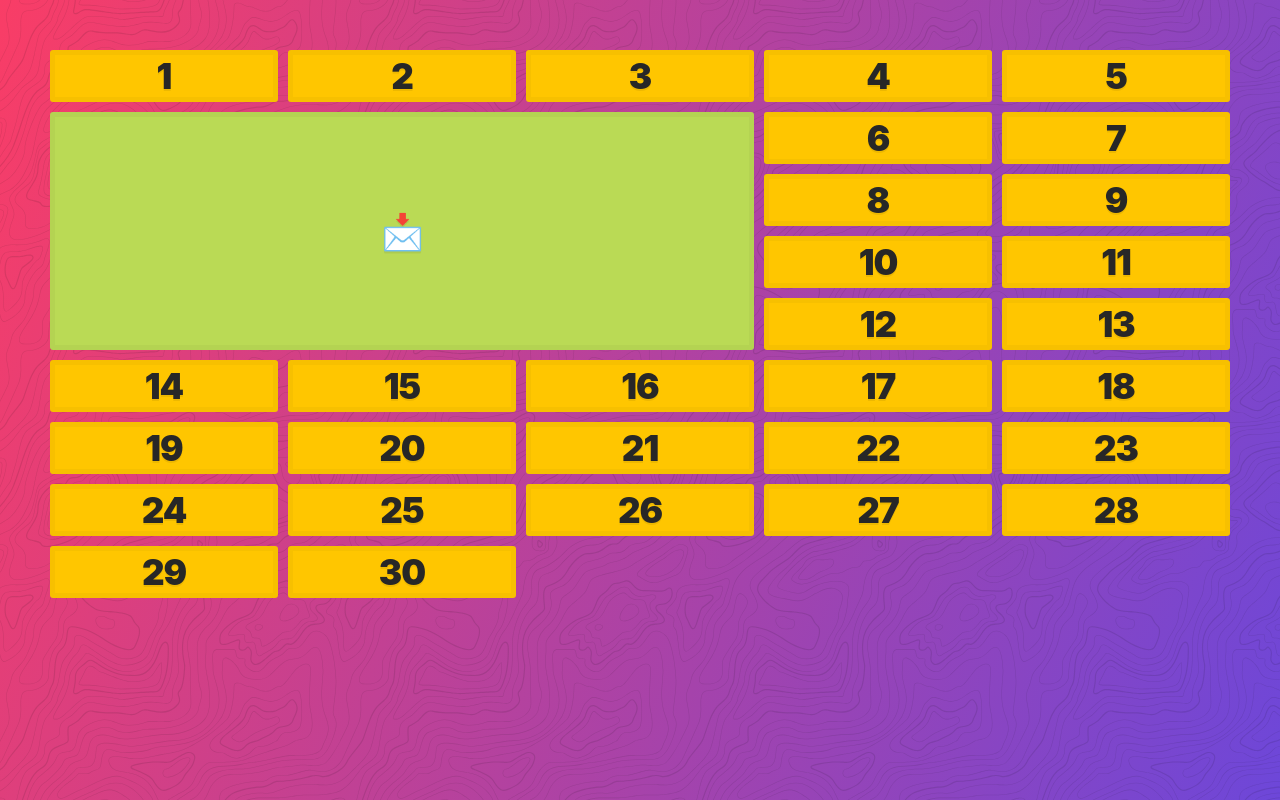
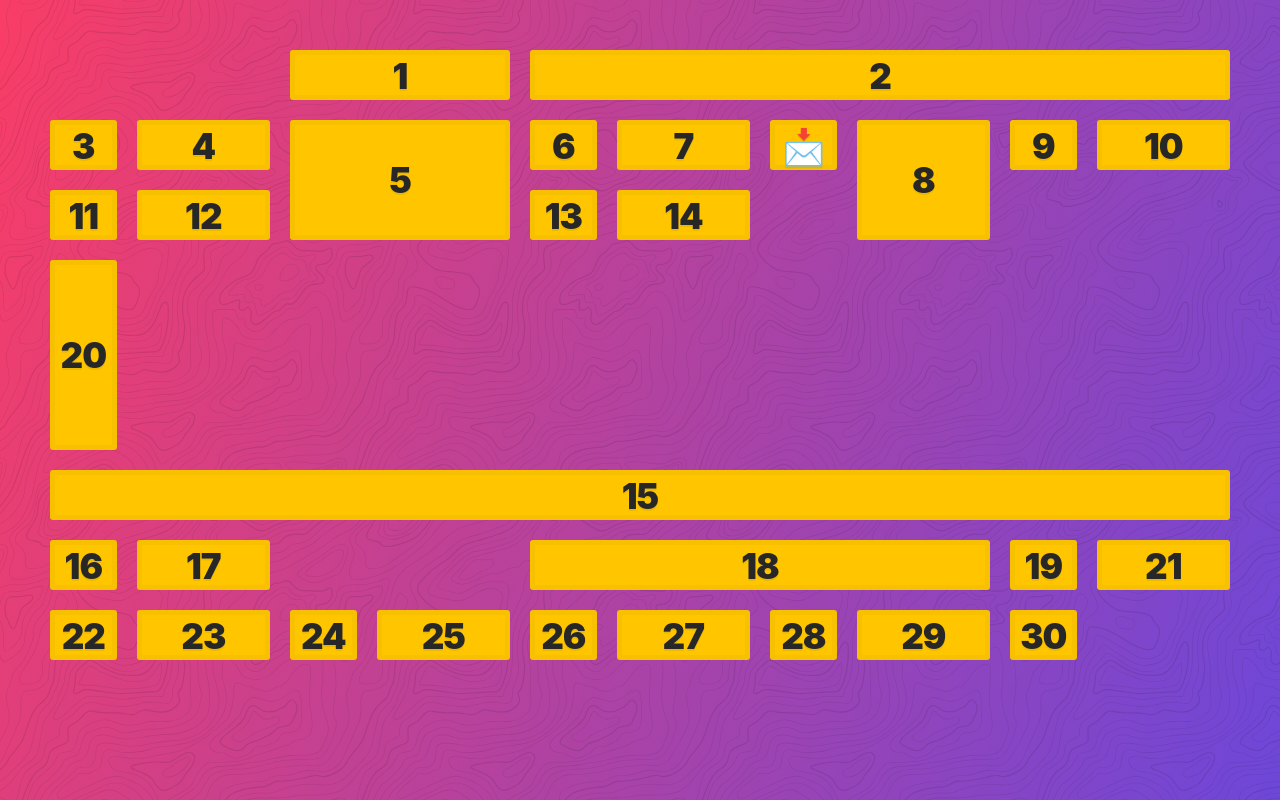
Before and after one commit to alberthoxha/css-grid-master, a React (Vite) app: page / in a window 1280 px wide. Built offline with nearby package versions, Linux system fonts and the light colour scheme.

Commit message:
auto fit auto fill

```diff
--- a/src/App.css
+++ b/src/App.css
@@ -127,7 +127,7 @@ h6 {
 } */
 
 /* placing grid items */
-.container {
+/* .container {
   display: grid;
   grid-gap: 10px;
   grid-template-columns: repeat(5, 1fr);
@@ -137,4 +137,48 @@ h6 {
   background: #bada55;
   grid-column: 1 / -3;
   grid-row: 2 / span 4;
+} */
+
+/* spaning and placing cardio */
+.container {
+  display: grid;
+  grid-gap: 20px;
+  /* Make the grid 10 columns wide, every other taking up twice the free space */
+  grid-template-columns: repeat(5, 1fr 2fr);
+  /* Make the grid have 10 explicit rows, 50px high each */
+  grid-template-rows: repeat(10, 50px);
 }
+
+/* With Item 1, start at col 3 and go until 5 */
+.item1 {
+  grid-column: 3/5;
+}
+/* With Item 2, start at col 5 and go until the end */
+.item2 {
+  grid-column: 5/ -1;
+}
+/* Make Item 5 double span 2 cols and rows */
+.item5 {
+  grid-column: span 2;
+  grid-row: span 2;
+}
+
+/* Make Item 8 two rows high */
+.item8 {
+  grid-row: span 2;
+}
+
+/* Make Item 15 span the entire grid width */
+.item15 {
+  grid-column: 1/-1;
+}
+
+/* Make item 18 span 4 widths, but end at 9 */
+.item18 {
+  grid-column: span 4 / 9;
+}
+
+/* Make item 20 start at row 4 and have a height of 3 rows */
+.item20 {
+  grid-row: 4 / span 3;
+}
```
